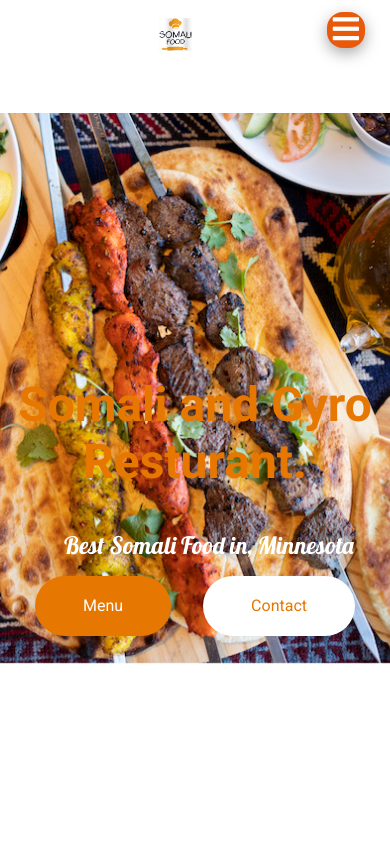
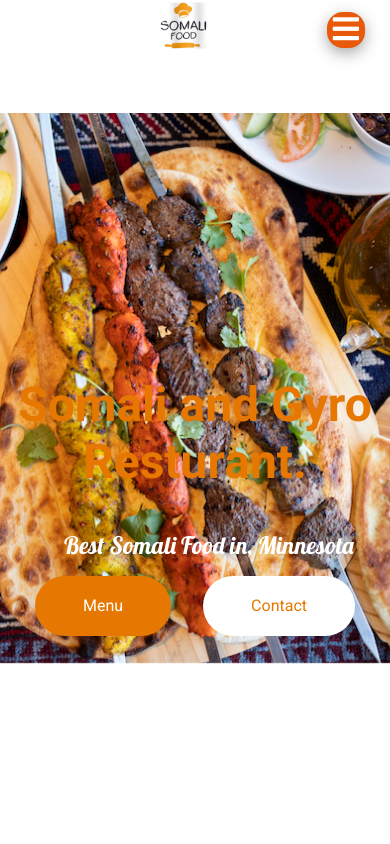
Before and after one commit to ZakariyeAden/Somali-Resturant, a React (Create React App) app: page / in a window 390 px wide. Shown: the top 844 px of the page. Built offline with nearby package versions, Linux system fonts and the light colour scheme.

Commit message:
fixing the hamburger menu

```diff
--- a/src/Style/Navbar.css
+++ b/src/Style/Navbar.css
@@ -10,11 +10,16 @@
   gap: 2rem;
   font-size: 1.5rem;
   width: 75%;
-
+}
+li{
+  list-style: none;
 }
 a{
   text-decoration: none;
   color: #f59f00;
+}
+.active{
+  color: #e67700;
 }
 .logo{
   width: 15%;
@@ -22,13 +27,17 @@
 .mobile-menu-icon{
   display: none;
 }
-@media screen and (max-width:780px) {
-  .logo{
+@media screen and (max-width:768px) {
+  .logo {
     display: flex;
     position: absolute;
-    top: 15px;
+    top: -2px;
     left: 35px;
-  }
+}
+.logo {
+    width: 8%;
+}
+
   .links{
     display: none;
   }
@@ -65,9 +74,10 @@
     text-align: center;
     padding: 32px;
     font-size: 2rem;
-    width: 100%;
+    width: 77%;
     transition: all 0.5s ease;
   }
+
   .mobile-menu-icon{
     display: block;
     position: absolute;
@@ -78,10 +88,20 @@
   }
 }
 @media screen and (max-width:425px){
-  .logo{
-    width: 10%;
-  }
+  .logo {
+    width: 14%;
+}
   .logo {
     left: 40%;
 }
 }
+@media screen and (max-width:375px){
+  .logo {
+    width: 16%;
+}
+}
+@media screen and (max-width:375px){
+  .logo {
+    width: 18%;
+}
+}
```
